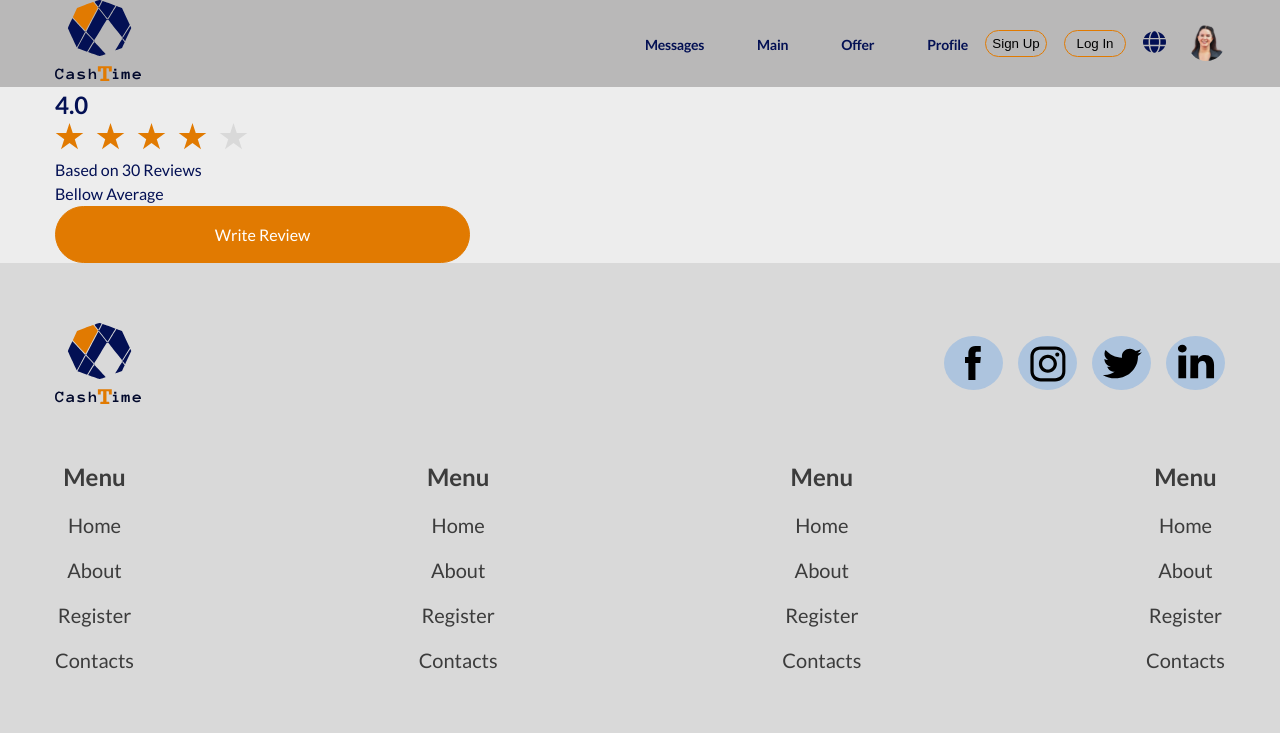
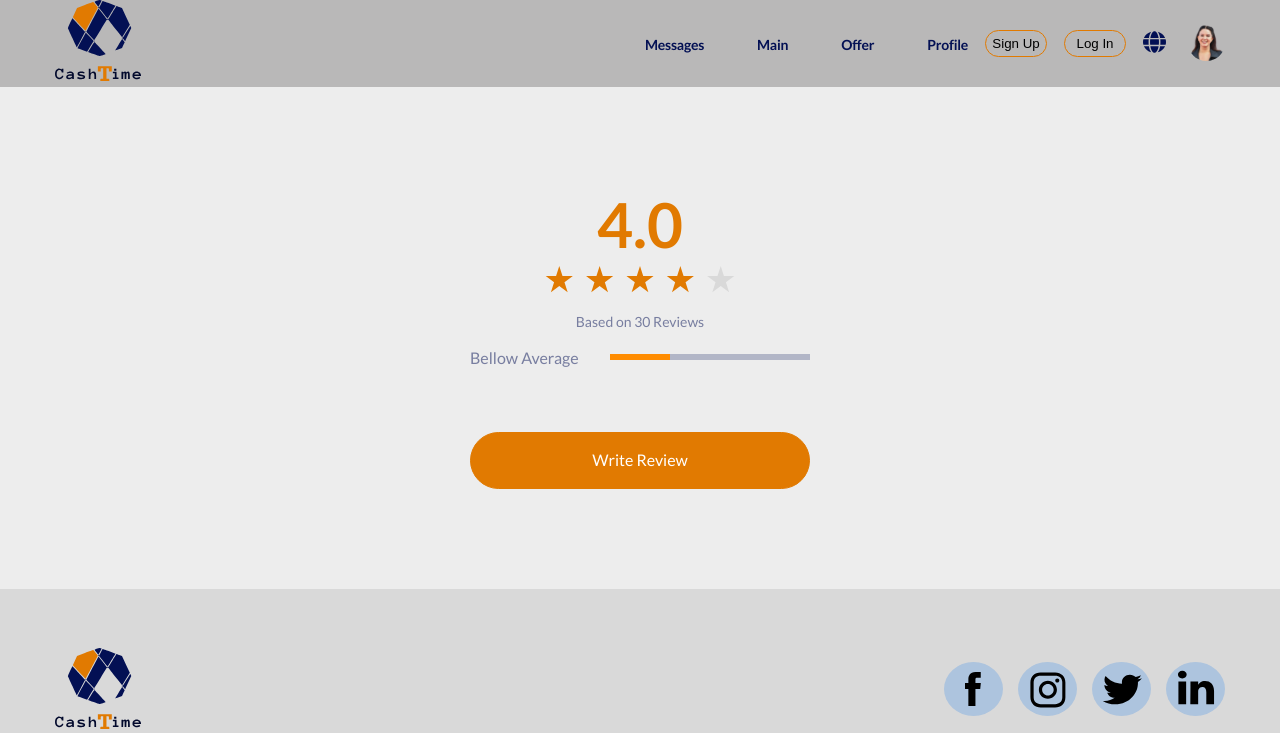
Before and after one commit to GevorgKartshikyan/CashTime-Front, a React (Create React App) app: page /userrating in a window 1280 px wide. Shown: the top 733 px of the page. Built offline with nearby package versions, Linux system fonts and the light colour scheme; grey boxes are pictures that could not be loaded.

Commit message:
small change

```diff
--- a/src/assets/styles/index.scss
+++ b/src/assets/styles/index.scss
@@ -30,6 +30,7 @@
 @import "pages/verified";
 @import "pages/sign-up";
 @import "pages/write_review";
+@import "pages/user_rating";
 
 
 @import "media/media";
--- a/src/assets/styles/pages/_user_rating.scss
+++ b/src/assets/styles/pages/_user_rating.scss
@@ -60,12 +60,13 @@
 
 .rating__width {
   width: 200px;
-  height: 4px;
-  background-color: rgba(3, 16, 84, 0.30);
+  height: 6px;
+  background-color: rgba(3, 16, 84, 0.25);
 }
 
 .bellow__average {
-  width: 100px;
+  width: 30%;
+  height: 100%;
   background-color: DarkOrange;
 }
 
```
